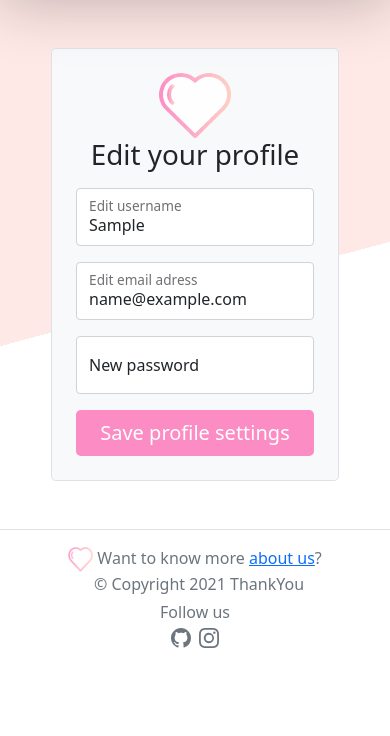
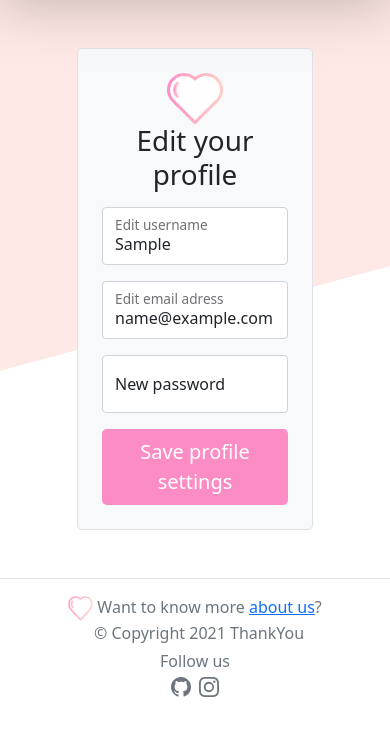
Before and after one commit to jonfra165/Thankyou, a Flask app: page /profile in a window 390 px wide. Shown: the part 76-812 px from the top of the page. Run offline with Flask 2, Linux system fonts and the light colour scheme; the visitor is signed in with stand-in values (Sample User, id 1); data comes from the database, SQL or seed files in the repository.

Commit message:
Responsiveness profile
Åtgärdat

```diff
--- a/ThankYou_Kod/ThankYou/website/static/styles/style.css
+++ b/ThankYou_Kod/ThankYou/website/static/styles/style.css
@@ -120,7 +120,7 @@ body {
 /*PROFILE*/
 
 .changeprofile {
-  width: 30%;
+  width: 100%;
   margin: auto;
 }
 
--- a/ThankYou_Kod/ThankYou/website/templates/profile.html
+++ b/ThankYou_Kod/ThankYou/website/templates/profile.html
@@ -3,7 +3,9 @@
 
 {% block content %}
 
-<div class="container mt-5 changeprofile">
+<div class="container-fluid mt-5 changeprofile">
+  <div class="row justify-content-center">
+    <div class="col col-10 col-sm-8 col-md-6 col-lg-5 col-xl-4 col-xxl-3">
       <form class="p-4 p-md-5 border rounded-3 bg-light" id="log-in" action="/save_edit" method="POST">
         <img class="img-fluid profile-heart" src="../static/styles/heart_logo.svg" alt="heartlogo">
         <figure class="text-center">
@@ -42,5 +44,11 @@
         <button class="w-100 btn btn-lg btn-primary profile-button">Save profile settings</button>
       </form>
   </div>
+    </div>
+  </div>
+
+
+
+
 
 {% endblock %}
```
Lines whose indentation alone changed are shown as unchanged.
